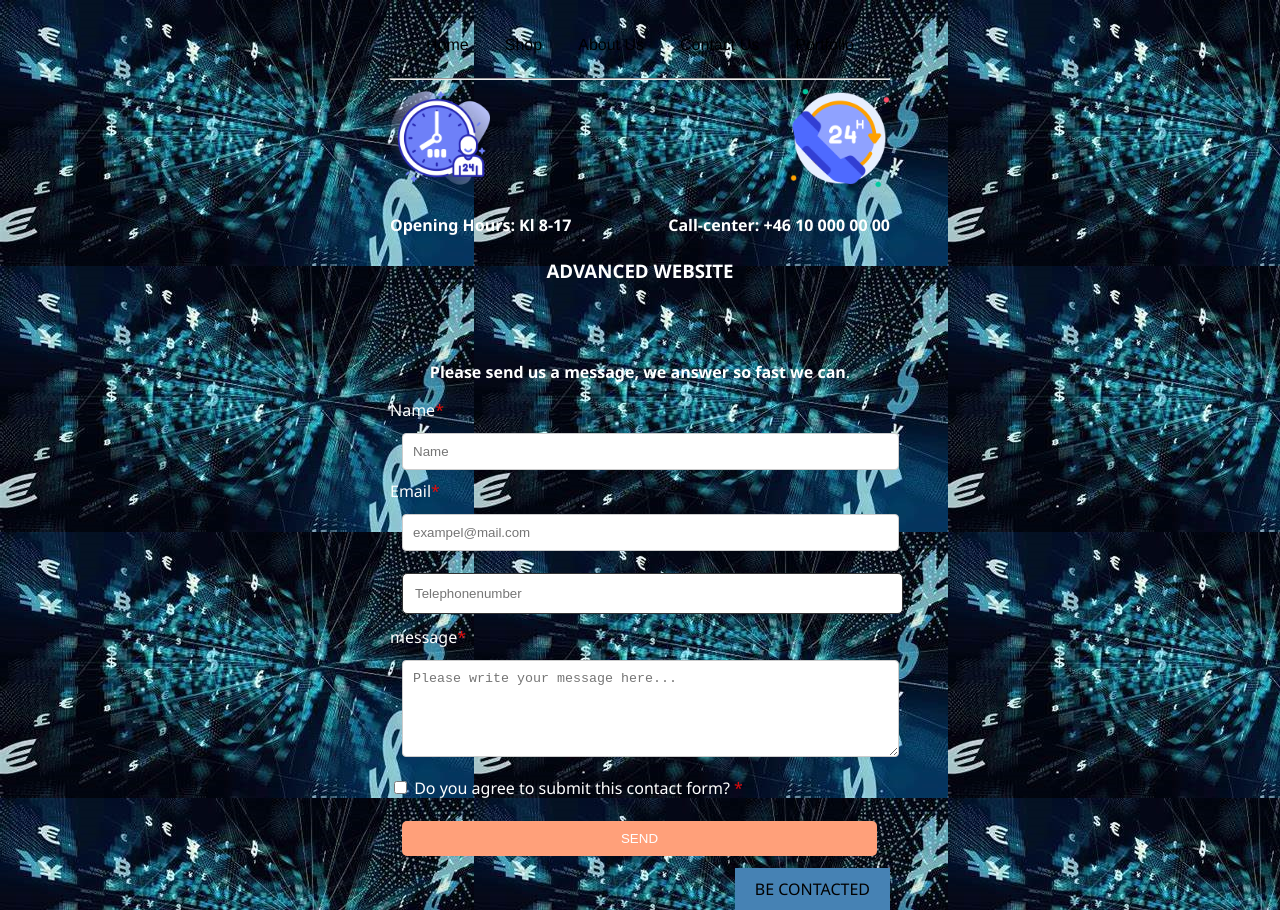
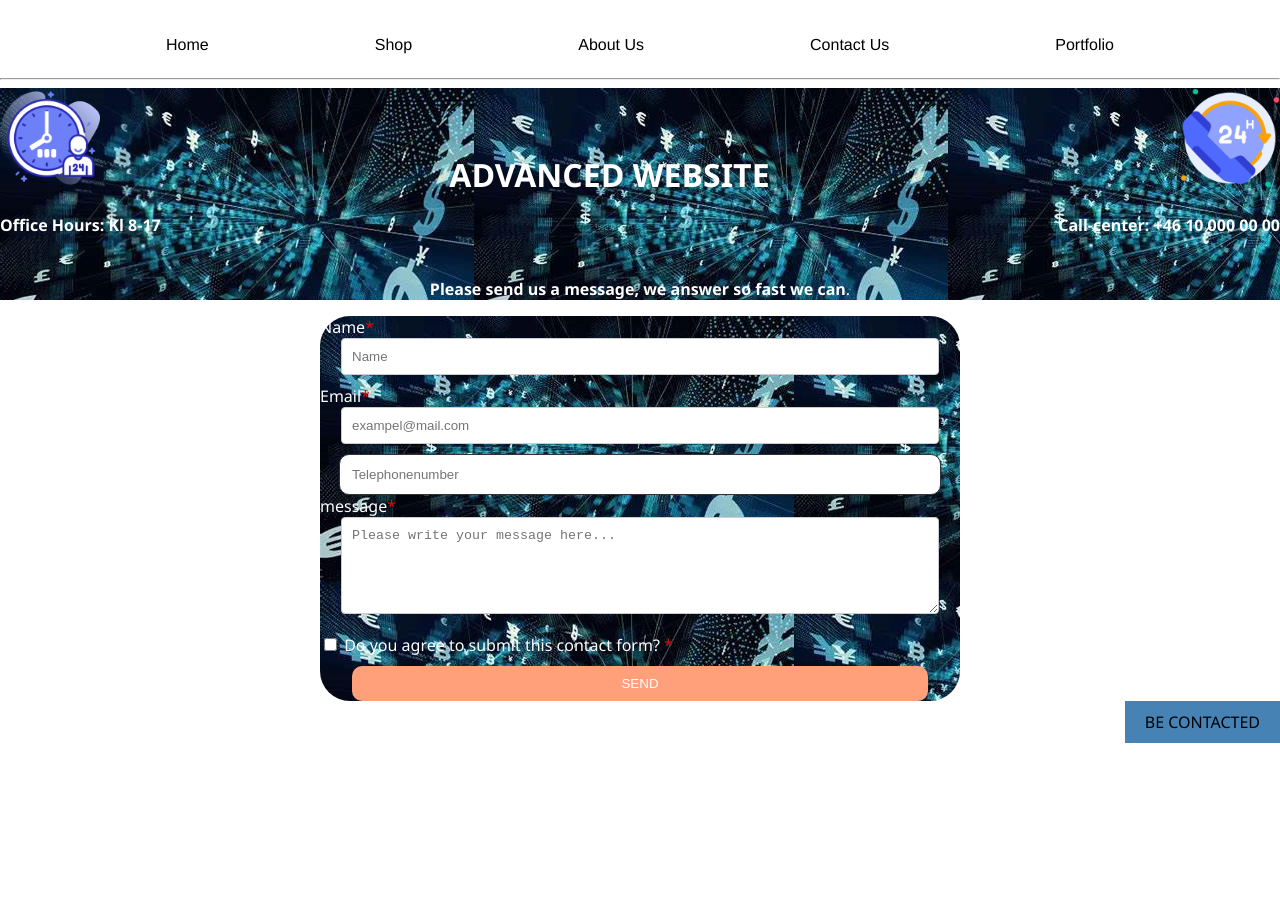
Before and after one commit to MungangaThelly/advanced-website, a website: page html/contact.html in a window 1280 px wide. After the commit the page ends 800 px from the top, so only its background shows below. Drawn offline with Linux system fonts and the light colour scheme.

Commit message:
lastupdate

```diff
--- a/html/contact.html
+++ b/html/contact.html
@@ -22,7 +22,7 @@
         <div class="content1">
             <div style="text-align: left;">
                 <img src="../img/24-h.png" width="100px"  alt="Welcome!">
-                <h4><b>Opening Hours: Kl 8-17</b></h4>
+                <h4><b>Office Hours: Kl 8-17</b></h4>
             </div>
         </div>
 
@@ -37,12 +37,13 @@
         <div style="text-align: center;">
             <br>
             <br>
-            <h3><strong>ADVANCED WEBSITE</strong></h3>
+            <h1><strong>ADVANCED WEBSITE</strong></h1>
             <br>
             <br>
             <p><b>Please send us a message, we answer so fast we can</b>.</p>
         </div>
     </div>
+
         <form action="" method="GET" accept-charset="UTF-8" enctype="text/plain">
             <label for="name">Name<span class="required">*</span></label>
             <input type="text" id="name" name="name" placeholder="Name" required>
--- a/styles/contact.css
+++ b/styles/contact.css
@@ -1,24 +1,27 @@
-header {
-    height: fit-content;
-    width: auto;
-}
-body {
-    background: url(../img/OIP\ \(3\).jfif);
+header .nav {
+    color: #fff;
 }
 
 body {
-    width: 500px;
+    width: 100%;
     margin: 20px auto;
     font-family: 'Segoe UI', Tahoma, Geneva, Verdana, sans-serif;
+
+.content1, content2, .content3, form {
+    background-image: url(../img/OIP\ \(3\).jfif);}
+
 }
+
 
 .content1 {
     float: left;
+    margin: auto;
     color: white;
 }
 
 .content2 {
     float: right;
+    margin: auto;
     color: white;
 }
 
@@ -27,7 +30,10 @@ body {
 }
 
 form {
+    width: 50%;
+    margin: auto;
     color:white;
+    border-radius: 30px;
 }
 
 input[type="text"],
@@ -36,12 +42,14 @@ input[type="email"],
 input[type="telephonenumber"],
 
 textarea {
-    width: 95%;
-    margin: 12px;
+    width: 90%;
+    margin:auto;
     padding: 12px;
-    border-radius: 5px;
+    border-radius: 10px;
     border: 1px solid #333;
 }
+
+input[type="checkbox"],
 
 
 input[type="submit"] {
@@ -74,7 +82,7 @@ input[type="submit"]:hover {
 }
 
 .contact-btn:hover {
-    background-color:springgreen;
+    background-color: springgreen;
 }
 
 .modal {
@@ -94,11 +102,11 @@ input[type="submit"]:hover {
 }
 
 .modal-content {
-    background-color:lightseagreen;
+    background-color:gray;
     margin: 15% auto; /* 15% from the top and centered */
     padding: 20px;
-    border: 1px solid #888;
-    width: 80%; /* Could be more or less, depending on screen size */
+    border-radius: 100px;
+    width: 50%; /* Could be more or less, depending on screen size */
 }
 
 .close {
@@ -115,6 +123,7 @@ input[type="submit"]:hover {
 
 form {
     display: flex;
+    flex-wrap: wrap;
     flex-direction: column;
 }
 
```
Lines whose indentation alone changed are shown as unchanged.
